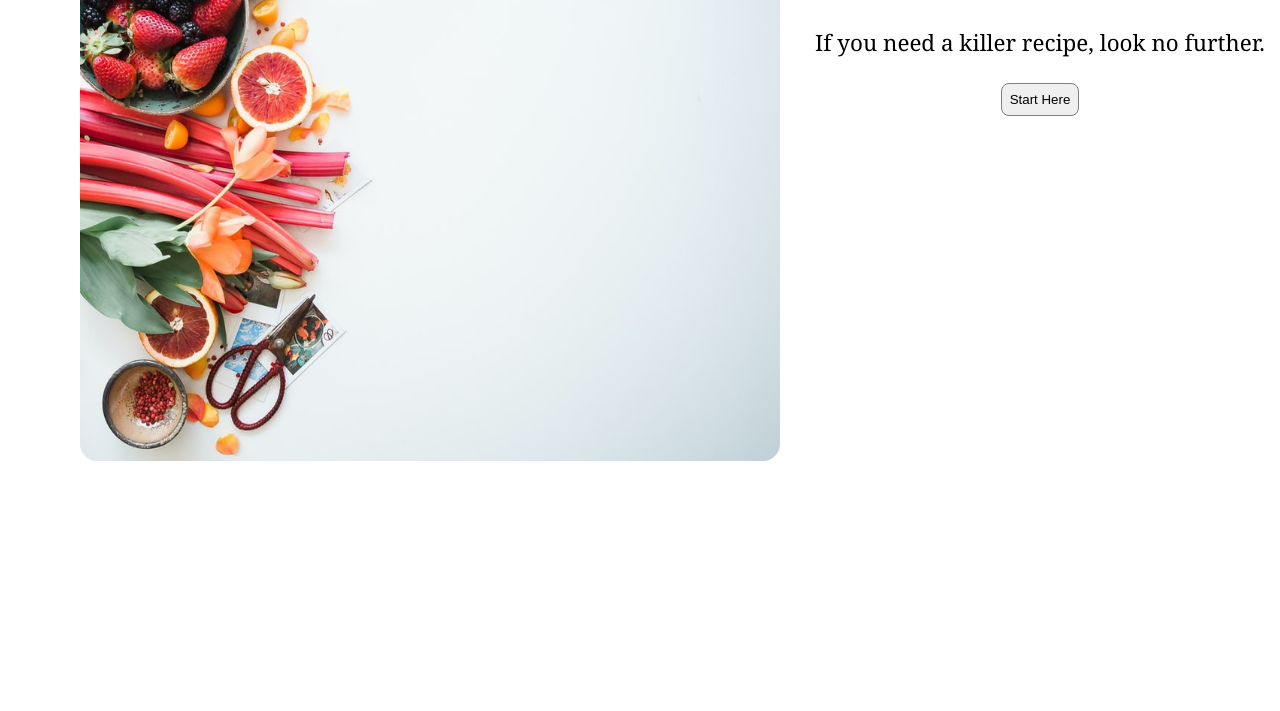
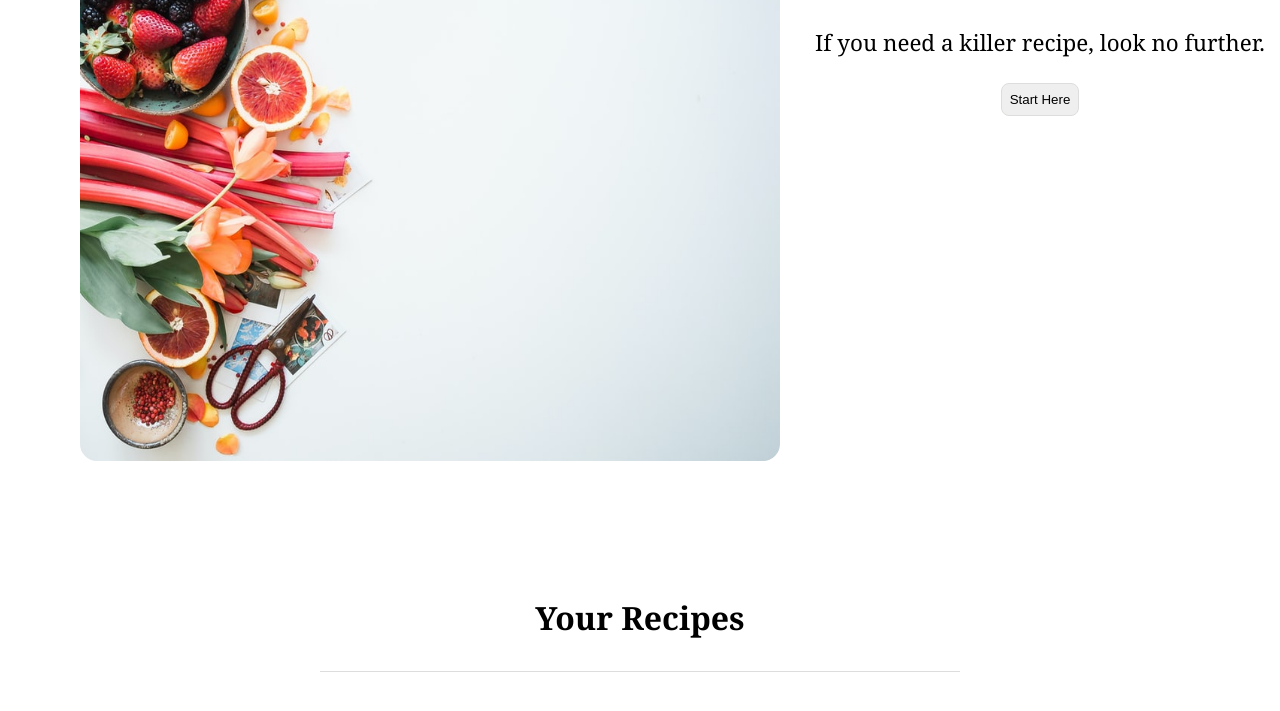
Before and after one commit to KerronKing/recipe-center, a Gatsby site: page / in a window 1280 px wide. Shown: the part 187-898 px from the top of the page. Before the commit the page ends 863 px from the top, so only its background shows below. Built offline with nearby package versions, Linux system fonts and the light colour scheme; Gatsby itself is replaced by a stand-in of ours.

Commit message:
style: add further section styling

```diff
--- a/src/pages/index.js
+++ b/src/pages/index.js
@@ -45,7 +45,7 @@ class IndexPage extends React.Component {
         this.setState({ recipes: response.data.results });
         this.setState(prevState => ({ visible: !prevState.visible }));
 
-        const results = document.getElementById('recipe');
+        const results = document.getElementById('recipe-section-title');
         results.scrollIntoView({
           behavior: 'smooth',
         });
@@ -83,6 +83,7 @@ class IndexPage extends React.Component {
             )}
           </div>
         </div>
+        <h2 id="recipe-section-title">Your Recipes</h2>
         <div id="recipe">
           {recipes.map(recipe => (
             <div key={recipe.id} className="recipe-area">
--- a/src/styles.css
+++ b/src/styles.css
@@ -21,27 +21,37 @@ form {
   text-align: center;
 }
 input {
-  border: 1px solid grey;
+  border: 1px solid #dddedc;
   border-radius: 17px;
   margin: 1rem auto 1rem auto;
   padding: 0.4rem;
 }
 button {
-  border: 1px solid grey;
+  border: 1px solid #dddedc;
   border-radius: 8px;
   padding: 0.5rem;
 }
 button:hover {
-  background-color: grey;
-  color: white;
+  background-color: #dddedc;
+}
+#recipe-section-title {
+  border-bottom: 1px solid #dddedc;
+  font-size: 2rem;
+  margin: 0 auto;
+  margin-bottom: 4rem;
+  margin-top: -5rem;
+  padding-bottom: 2rem;
+  text-align: center;
+  width: 50%;
 }
 #recipe {
   display: flex;
   flex-direction: row;
   flex-wrap: wrap;
+  text-align: center;
 }
 .recipe-area {
-  border: 1px solid grey;
+  border: 1px solid #dddedc;
   border-radius: 10px;
   margin: 0 auto;
   margin-bottom: 2.5rem;
```
